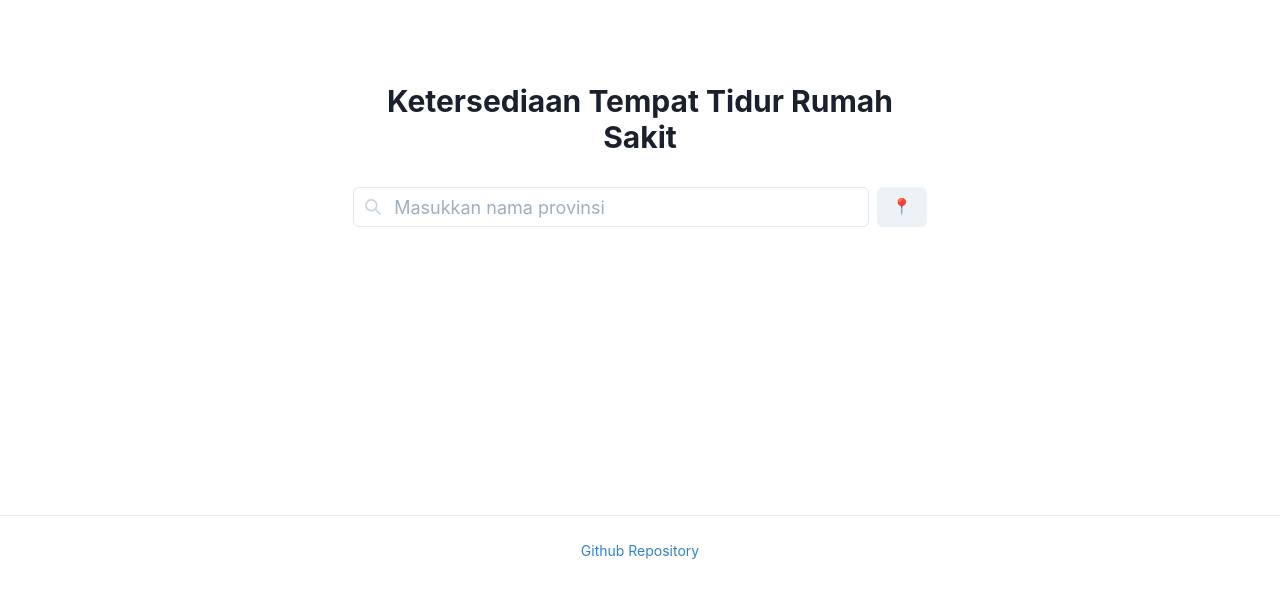
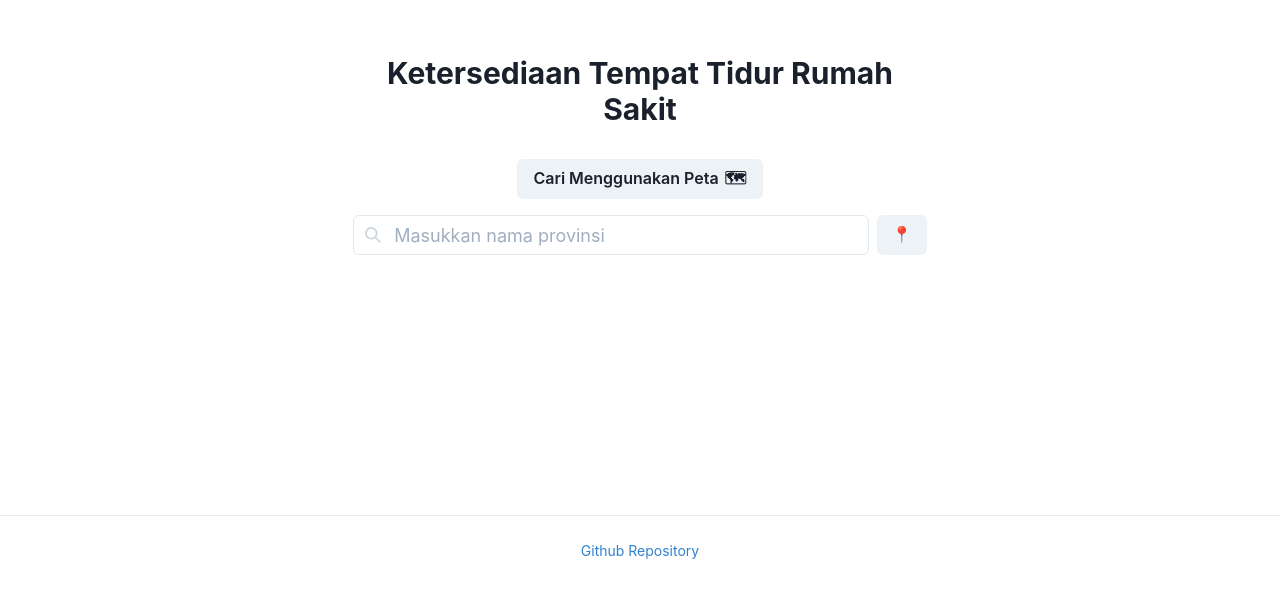
Before and after one commit to agallio/ina-covid-bed, a Next.js app: page / in a window 1280 px wide. Shown: the part 205-800 px from the top of the page. Built offline with nearby package versions, Linux system fonts and the light colour scheme.

Commit message:
Add to map page button

```diff
--- a/components/SearchProvince.js
+++ b/components/SearchProvince.js
@@ -97,12 +97,25 @@ function SearchProvince() {
     )
   }
 
+  function toMapPage() {
+    router.push('/map')
+  }
+
   return (
     <VStack w="100%" spacing="8">
       <Heading as="h1" fontSize="3xl" textAlign="center">
         Ketersediaan Tempat Tidur Rumah Sakit
       </Heading>
       <Box w="100%" position="relative">
+        <Box w="full" textAlign="center" mb={4}>
+          <Button w={['full', 'auto']} onClick={toMapPage}>
+            Cari Menggunakan Peta
+            <span aria-label="Cari menggunakan peta" style={{ marginLeft: 6 }}>
+              🗺
+            </span>
+          </Button>
+        </Box>
+
         <HStack spacing="2">
           <InputGroup>
             <InputLeftElement
```
Also changed, not shown: 1 other file (tests, documents, lock files or other folders).
